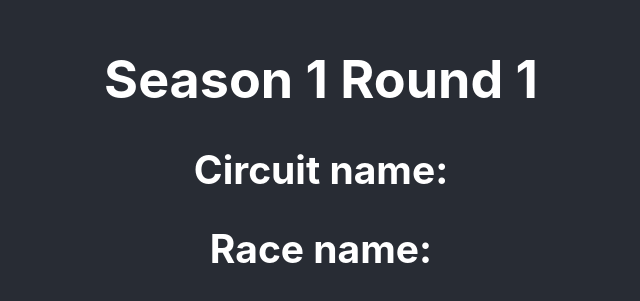
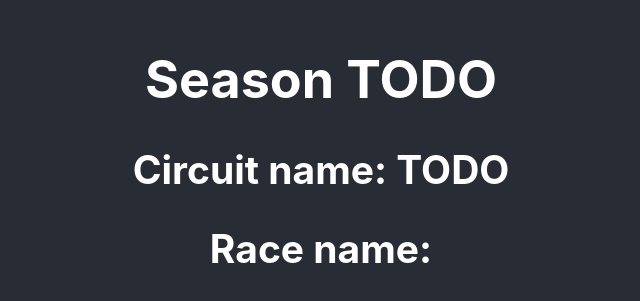
Before and after one commit to sergiupanasoftwire/F1AppSPA, a React (Create React App) app: page /1/rounds/1 in a window 1280 px wide. Shown: the part 241-542 px from the top of the page, without its empty margins (319-959 px from the left). Built offline with nearby package versions, Linux system fonts and the light colour scheme; no server answers.

Commit message:
Solved error that would prevent the app from starting

```diff
--- a/src/RoundDetails.tsx
+++ b/src/RoundDetails.tsx
@@ -45,10 +45,10 @@ export default function RoundDetails() {
         <div>
             <div>
                 <h1>
-                    Season {params.season} Round {params.roundId}
+                    Season TODO
                 </h1>
                 <h2>
-                    Circuit name: {data?.MRData.RaceTable.Races[0]}
+                    Circuit name: TODO
                 </h2>
                 <h2>
                     Race name:
```
